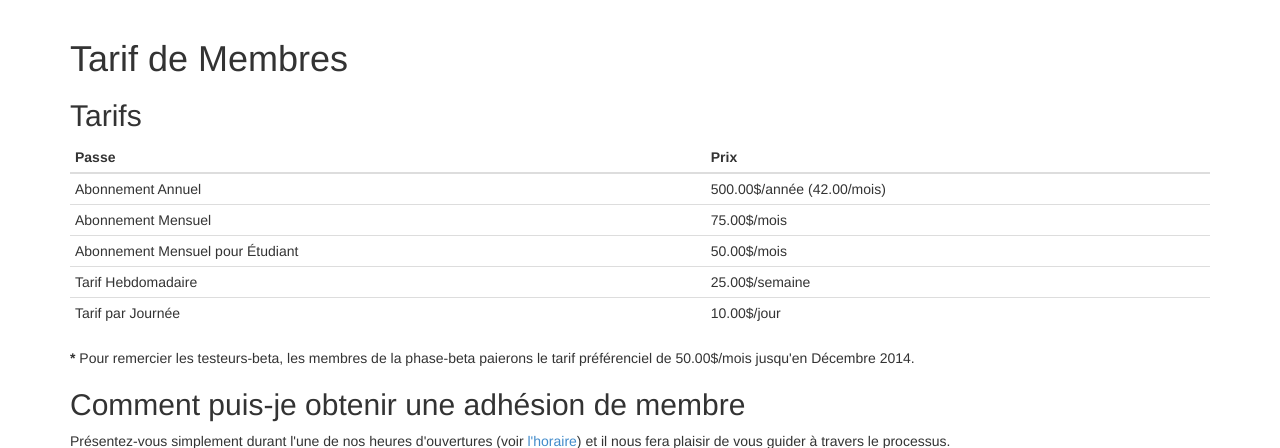
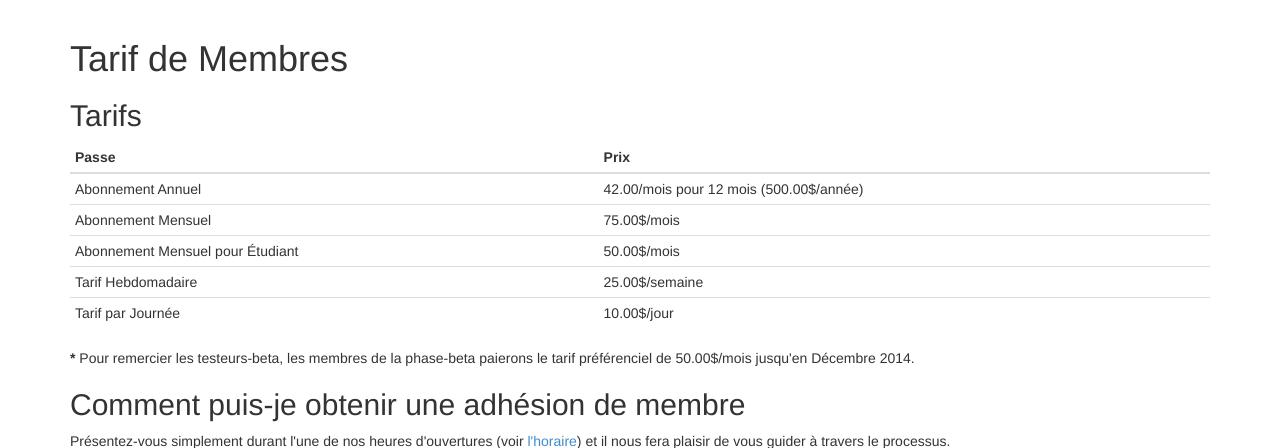
Before and after one commit to C-o-r-E/ra, a Django app: page /membership/ in a window 1280 px wide. Shown: the part 51-499 px from the top of the page. Run offline with Django 3.2, Linux system fonts and the light colour scheme; some libraries are stand-ins or nearby versions.

Commit message:
Clarify 42$ memberships

```diff
--- a/ra/main/templates/main/home.html
+++ b/ra/main/templates/main/home.html
@@ -93,8 +93,8 @@
     </ul>
     <h2 lang="en">Membership Rate</h2>
     <h2 lang="fr">Devenir Membre</h2>
-    <p lang="en">Starting from 42.00$/month</p>
-    <p lang="fr">À partir de 42.00$/mois</p>
+    <p lang="en">Starting from <a href="{% url 'membershipPage' %}">42.00$/month</a></p>
+    <p lang="fr">À partir de <a href="{% url 'membershipPage' %}">42.00$/mois</a></p>
     <p lang="en">Our mission is to provide access to the community to a space and tools. You can be an artist, a student, a hobbyist, an entrepreneur, everybody is welcome to become a member.</p>
     <p lang="fr">Notre mission est de donner l'accès à la communauté à un espace et des outils. Un membre peut être un artiste, un étudiant, un hobbyiste, un entrepreneur; c'est vraiment un espace ouvert à tous!</p>
 
--- a/ra/main/templates/main/membership.html
+++ b/ra/main/templates/main/membership.html
@@ -17,9 +17,9 @@
     <tbody>
         <tr>
             <td lang="en">Annual Membership</td>
-            <td lang="en">500.00$/year (42.00$/month)</td>
+            <td lang="en">42.00$/month for 12 months (500.00$/year)</td>
             <td lang="fr">Abonnement  Annuel</td>
-            <td lang="fr">500.00$/année (42.00/mois)</td>
+            <td lang="fr">42.00/mois pour 12 mois (500.00$/année)</td>
         </tr>
         <tr>
             <td lang="en">Monthly Membership</td>
```
